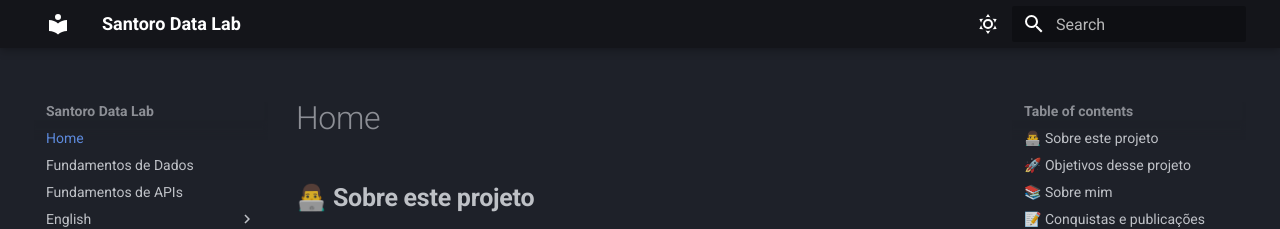
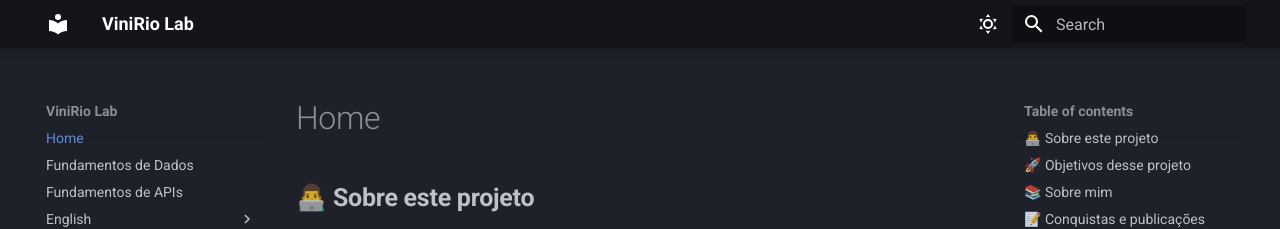
Before and after one commit to Vinicius-Santoro/santoro-data-lab, an MkDocs documentation site: the page built from docs/index.md, in a window 1280 px wide. Shown: the top 229 px of the page. Built offline with MkDocs 1.6.1 and Material for MkDocs 9.7.7, drawn with Linux system fonts in a browser that asks for light colours.

```diff
--- a/mkdocs.yml
+++ b/mkdocs.yml
@@ -1,4 +1,4 @@
-site_name: Santoro Data Lab
+site_name: ViniRio Lab
 site_url: https://sitename.example
 theme:
   name: material
```
